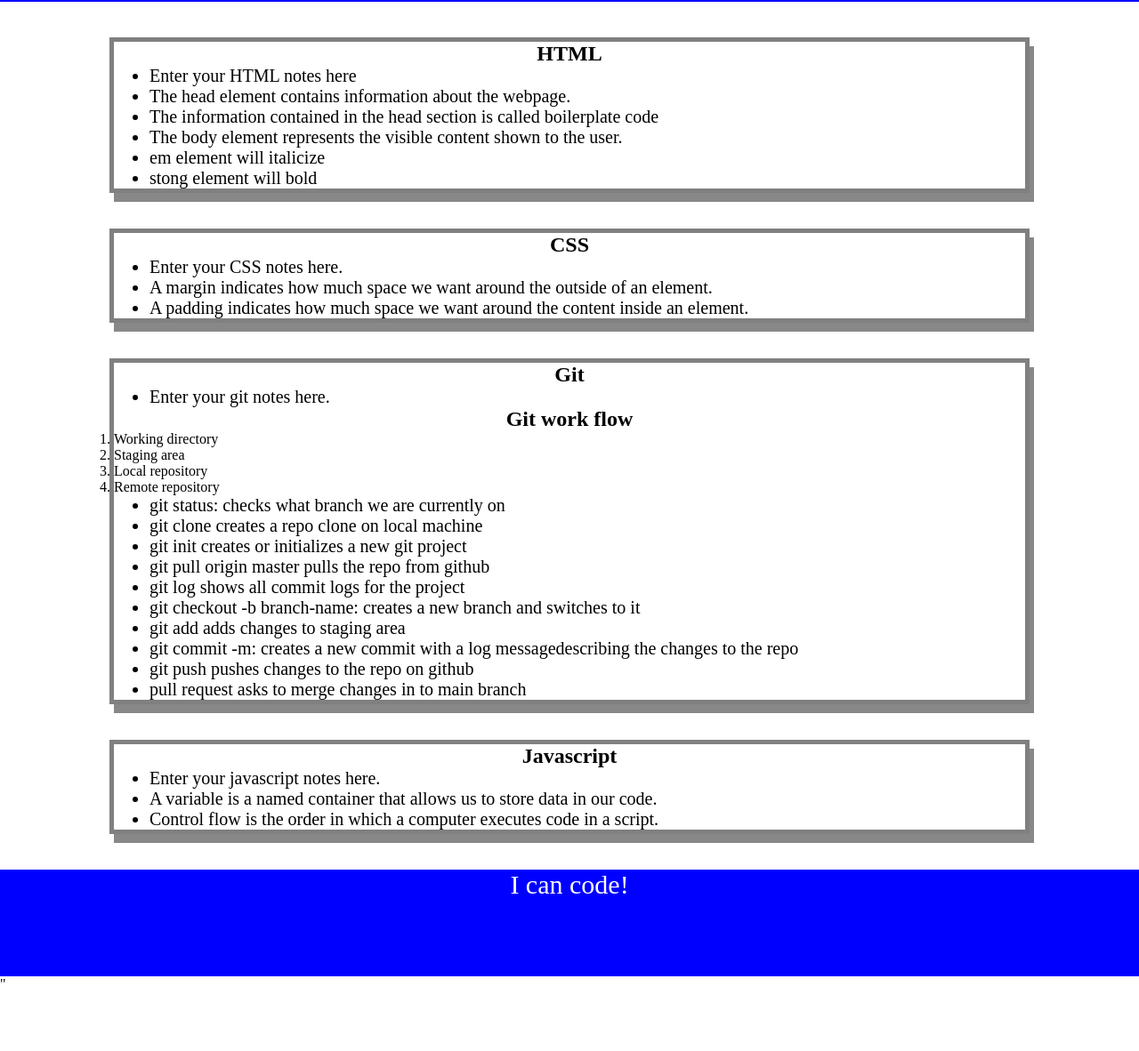
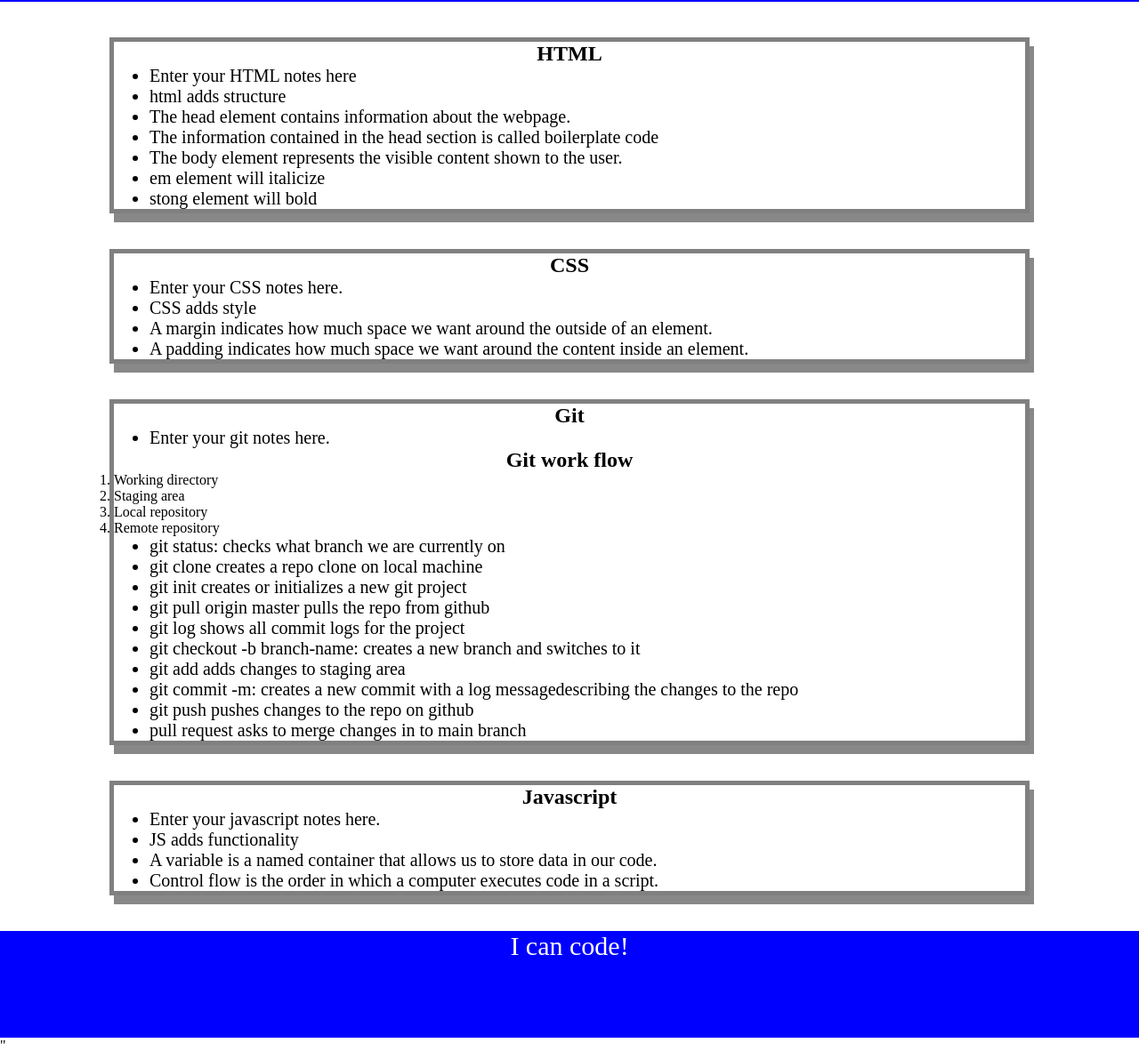
Before and after one commit to BrianLucy/prework-study-guide1, a plain HTML site: page index.html in a window 1280 px wide. Shown: the part 118-1300 px from the top of the page at 89% size. Before the commit the page ends 1234 px from the top, so only its background shows below. Drawn offline with Linux system fonts and the light colour scheme.

Commit message:
added html, css, js purpose notes

```diff
--- a/index.html
+++ b/index.html
@@ -18,6 +18,7 @@
         <h2>HTML</h2>
         <ul>
           <li>Enter your HTML notes here</li>
+          <li>html adds structure</li>
           <li>The head element contains information about the webpage.</li>
           <li>The information contained in the head section is called boilerplate code</li>
           <li>The body element represents the visible content shown to the user.</li>
@@ -29,6 +30,7 @@
         <h2>CSS</h2>
         <ul>
           <li>Enter your CSS notes here.</li>
+          <li>CSS adds style</li>
           <li> A margin indicates how much space we want around the outside of an element.</li>
           <li>A padding indicates how much space we want around the content inside an element.</li>
         </ul>
@@ -60,6 +62,7 @@
         <h2>Javascript</h2>
         <ul>
           <li>Enter your javascript notes here.</li>
+          <li>JS adds functionality</li>
           <li>A variable is a named container that allows us to store data in our code.</li>
           <li>Control flow is the order in which a computer executes code in a script.</li>
         </ul>
```
